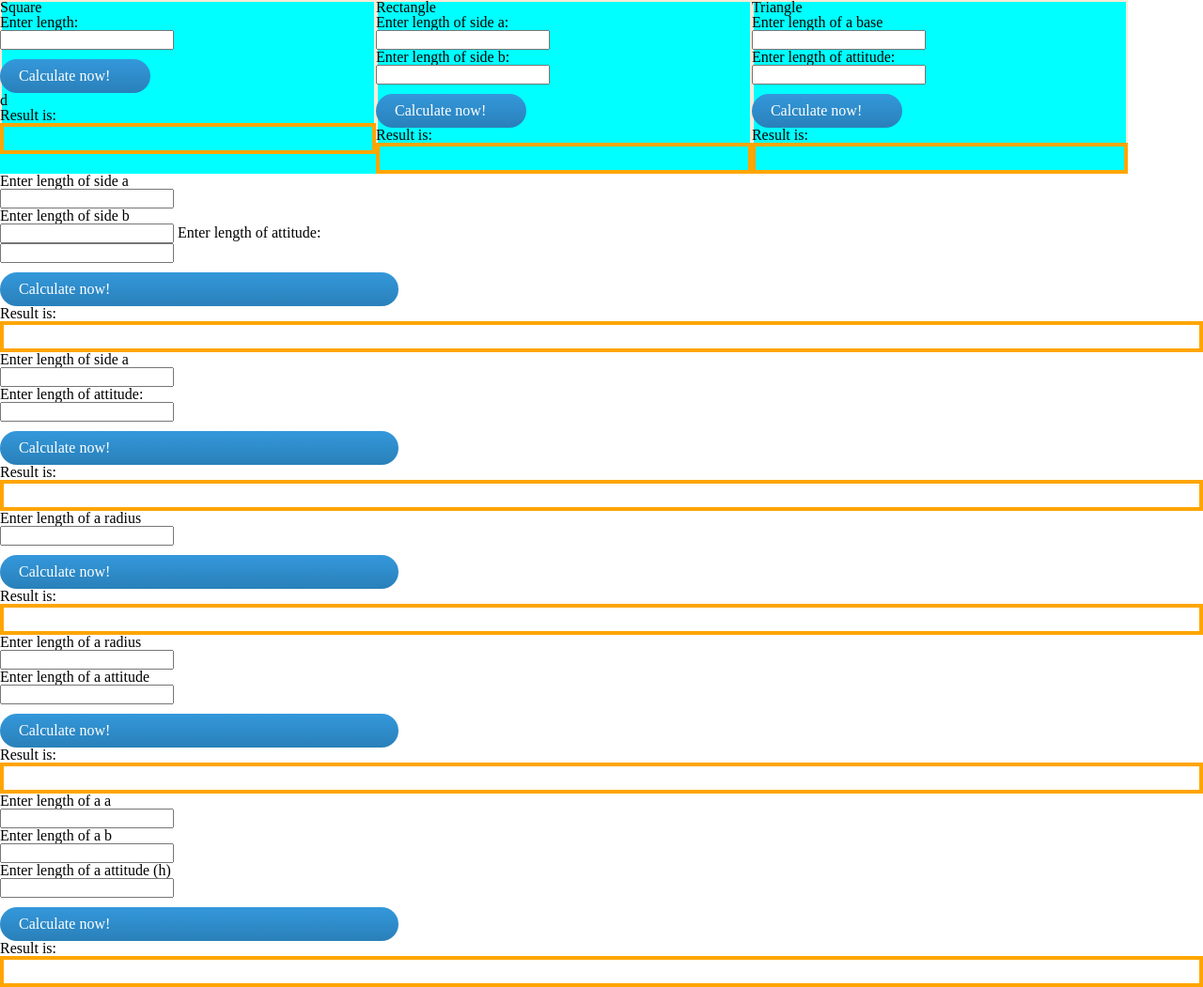
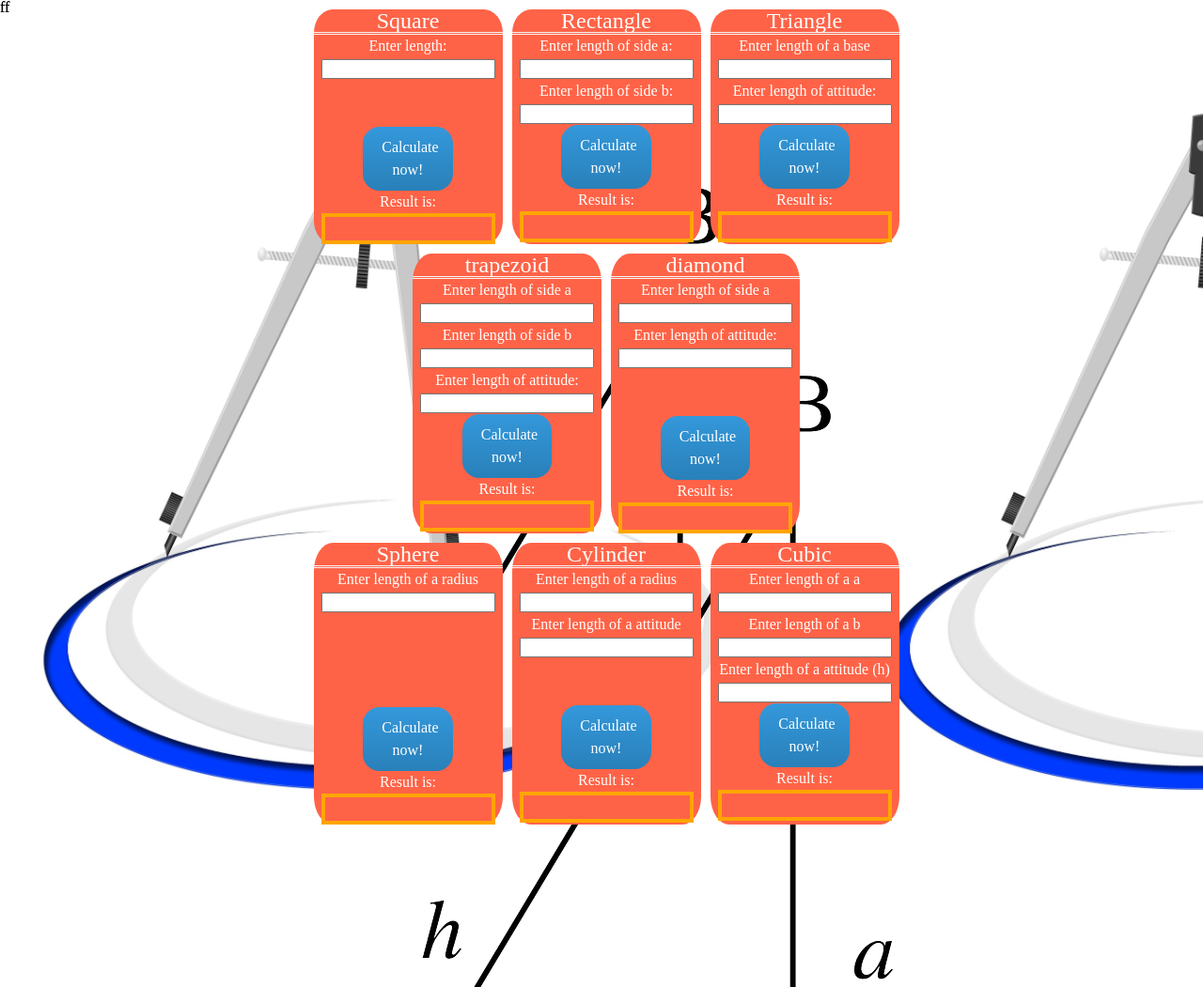
Before and after one commit to piotrww/Math, a plain HTML site: page index.html in a window 1280 px wide. Shown: the whole page at 94% size. After the commit the page ends 878 px from the top, so only its background shows below. Drawn offline with Linux system fonts and the light colour scheme.

Commit message:
Cleared structure of sections, added parallex effect (beta).

```diff
--- a/index.html
+++ b/index.html
@@ -4,7 +4,7 @@
     <link rel="stylesheet" type="text/css" href="styles/styles.css">
 
    <script src="script/jquery-2.1.4.js"></script>
-    <script type="text/javascript" src="script/script.js"></script>
+   <script type="text/javascript" src="script/script.js"></script>
 
 
     <meta charset="UTF-8">
@@ -12,18 +12,24 @@
 </head>
 <body>
 
+<article class="absoluteAll">
+    <div id="contLayer1">ff
+    </div>
+    <div id="contLayer2">ff
+    </div>
 
 
-<section class="row A grid-container">
+    <section class="flex-container">
     <!-- Figure 1, square-->
-    <div class="col-4">
+
+    <div class="flexItem">
         <h2>Square</h2>
         <form>
             Enter length:<br>
             <input type="number" min=1 id="myInputA1">
 
-            <div id="calculateA1">Calculate now!</div>
-            <p>d</p>
+            <div id="calculateA1" class="padding-top">Calculate now!</div>
+
             <div> Result is:
                 <div id="resultA1"></div>
             </div>
@@ -34,9 +40,9 @@
 
     <!-- Figure 2, rectangle-->
 
-    <div class="col-4">
+    <div class="flexItem">
         <h2>Rectangle</h2>
-        <p>
+        <form>
             <p>Enter length of side a:</p>
             <input type="number" min=1 id="myInputA2">
 
@@ -53,7 +59,7 @@
     <!-- Figure 3, triangle-->
 
 
-    <div class="col-4">
+    <div class="flexItem">
         <h2>Triangle</h2>
         <form>
             <p>Enter length of a base</p>
@@ -70,24 +76,25 @@
     </div>
 
 
-
 </section>
 
 
 
 
-<section>
+<section class="flex-container">
 
 
 
 
-    <div>
+    <div class="flexItem">
+        <h2>trapezoid</h2>
         <form>
             Enter length of side a<br>
             <input type="number" min=1 id="myInputB1a">
             <br>
             Enter length of side b <br>
             <input type="number" min=1 id="myInputB1b">
+            <br>
 
             Enter length of attitude:<br>
             <input type="number" min=1 id="myInputB1h">
@@ -103,7 +110,8 @@
 
 
 
-    <div>
+    <div class="flexItem">
+        <h2>diamond</h2>
         <form>
             Enter length of side a<br>
             <input type="number" min=1 id="myInputB2a">
@@ -125,12 +133,14 @@
 
 </section>
 
+<!--SECTION C-->
 
 
+<section class="flex-container">
+<!--sphere-->
 
-<section>
-<!--sphere-->
-    <div>
+    <div class="flexItem">
+        <h2>Sphere</h2>
         <form>
             Enter length of a radius<br>
             <input type="number" min=1 id="myInputC1R">
@@ -147,7 +157,8 @@
 
 <!--Cylinder-->
 
-    <div>
+    <div class="flexItem">
+        <h2>Cylinder</h2>
         <form>
 
             Enter length of a radius<br>
@@ -174,7 +185,8 @@
 
     <!--Cubic-->
 
-    <div>
+    <div class="flexItem">
+        <h2>Cubic</h2>
         <form>
 
             Enter length of a a<br>
@@ -203,12 +215,8 @@
         </form>
     </div>
 
-
-
-
-
 </section>
-
+</article>
 
 
 </body>
--- a/script/script.js
+++ b/script/script.js
@@ -73,7 +73,7 @@ $( document ).ready(function() {
 
 ////SECTION B
 
-  // Figure 1
+  // Figure 1, trapezoid
 
     $('#calculateB1').on('click', function(){
 
@@ -188,6 +188,15 @@ $( document ).ready(function() {
         }
 
     });
+//PARALER
+    function parralax() {
+        var prlxLayer1 = document.getElementById('contLayer1');
+        prlxLayer1.style.top = -(window.pageYOffset/8)+'px';
 
+        var prlxLayer2 = document.getElementById('contLayer2');
+        prlxLayer2.style.top = -(window.pageYOffset/2)+'px';
 
-});
+    }
+
+    window.addEventListener("scroll", parralax, false);
+    });
--- a/styles/styles.scss
+++ b/styles/styles.scss
@@ -1,6 +1,6 @@
 // RESET CSS
 
-html, body, div, span, applet, object, iframe, h1, h2, h3, h4, h5, h6, p, blockquote, pre, a, abbr, acronym, address, big, cite, code, del, dfn, em, img, ins, kbd, q, s, samp, small, strike, strong, sub, sup, tt, var, b, u, i, center, dl, dt, dd, ol, ul, li, fieldset, form, label, legend, table, caption, tbody, tfoot, thead, tr, th, td, article, aside, canvas, details, embed, figure, figcaption, footer, header, hgroup, menu, nav, output, ruby, section, summary, time, mark, audio, video {
+html, body, div, span, applet, object, iframe, h1, h2, h3, h4, h5, h6, p, blockquote, pre, a, abbr, acronym, address, big, cite, code, del, dfn, em, img, ins, kbd, q, s, samp, small, strike, strong, sub, sup, tt, var, b, u, i, center, dl, dt, dd, ol, ul, li, fieldset, form, label, legend, table, caption, tbody, tfoot, thead, tr, th, td, article, aside, canvas, details, embed, figure, figcaption, footer, header, menu, nav, output, ruby, section, summary, time, mark, audio, video {
   margin:0;
   padding:0;
   border:0;
@@ -9,13 +9,15 @@ html, body, div, span, applet, object, iframe, h1, h2, h3, h4, h5, h6, p, blockq
   vertical-align:baseline;
 }
 
-article, aside, details, figcaption, figure, footer, header, hgroup, menu, nav, section {
+article, aside, details, figcaption, figure, footer, header, menu, nav, section {
   display:block;
 }
 
 body {
   line-height:1;
+  background: url(http://lorempixel.com/400/200/sports) fixed;
 }
+
 
 ul, ol {
   list-style:none;
@@ -35,12 +37,42 @@ table {
   border-spacing:0;
 }
 
+//Font
 
+@font-face {
+  font-family: 'Lato-Black', 'Arial', sans-serif;
+  src: url('../fonts/Lato-Black.ttf');
 
-///
+}
+
+/// General
+
+body {
+   background: url('../images/zirkel.jpg');
+  background-size: 70%;
+
+}
+
 p {
   margin: 0;
 }
+
+
+//
+
+h2 {
+  font-size: 1.5rem;
+  border-bottom: 0.2rem double whitesmoke;
+}
+
+#calculateA1, #calculateB2, #calculateC2  {
+  margin-top: 50px;
+}
+
+#calculateC1  {
+  margin-top: 100px;
+}
+
 
 div[id^="calculate"] {
   cursor: pointer;
@@ -49,7 +81,7 @@ div[id^="calculate"] {
   background-image: linear-gradient(to bottom, #3498db, #2980b9);
   border-radius: 18px;
   color: #ffffff;
-  margin-top: 10px;
+  margin: 0 auto;
   padding: 10px 20px 10px 20px;
   text-decoration: none;
 
@@ -59,6 +91,7 @@ div[id^="calculate"] {
     text-decoration: none;
   }
 
+
 }
 
 
@@ -66,19 +99,17 @@ div[id^="calculate"] {
 div[id^="result"] {
   border: 4px solid orange;
   min-height: 25px;
+
 }
 
 .warning {
-  color: red;
+  color: white;
 
 }
 
-.A {
-  background-color: aqua;
 
-
-
-  form {
+form {
+    padding: 0 0.5rem 0 0.5rem;
 
 
     #warning {
@@ -87,49 +118,57 @@ div[id^="result"] {
     }
   }
 
-};
+
+
+//parallex
+
+
+#contLayer1 {
+  position: fixed;
+  background: url('../images/triangle.png') no-repeat 0 200px;
+  width: 100%;
+  height: 700px;
+  z-index: -1;
+}
+
+#contLayer2 {
+  position: fixed;
+  background: url('../images/triangle.png') no-repeat 120px 400px;
+  width: 100%;
+  height: 1200px;
+  z-index: -1;
+}
 
 
 
 
+//FLEX
 
 
+.flex-container {
+  padding: 0;
+  margin: 0;
+  list-style: none;
+  display: flex;
+//  flex-flow: row wrap;
+  justify-content: center;
 
 
-.grid-container {
-  width : 100%;
-  max-width : 1200px;
-  box-sizing: border-box;
+  .flexItem {
+    border-radius: 10%;
+    background: tomato;
+    //padding: 50x;
+    //width: 200px;
+    //height: 150px;
+    margin-top: 10px;
+    margin-left: 10px;
+    //line-height: 150px;
+    color: white;
+    //font-weight: bold;
+    font-size: 1em;
+    text-align: center;
+    line-height: 1.5rem;
+
+  }
+
 }
-
-.row:after {
-  content: "";
-  clear: both;
-  display: block;
-}
-[class*="col-"] {
-  float: left;
-  min-height: 1px;
-  box-shadow: inset 0 0 0 2px antiquewhite;
-  //gutter
- // padding: 12px;
-}
-.col-1 {width: 8.33%;}
-.col-2 {width: 16.66%;}
-.col-3 {width: 25%;}
-.col-4 {width: 33.33%;
-        }
-
-.col-5 {width: 41.66%;}
-.col-6 {width: 50%;}
-.col-7 {width: 58.33%;}
-.col-8 {width: 66.66%;}
-.col-9 {width: 75%;}
-.col-10 {width: 83.33%;}
-.col-11 {width: 91.66%;}
-.col-12 {width: 100%;}
-
-.myWidth {
-  margin: 0 auto;
-  width: 90%;
-}
```
Also changed, not shown: fonts/Lato-Black.ttf (added), fonts/Lato-BlackItalic.ttf (added), fonts/Lato-Bold.ttf (added), fonts/Lato-BoldItalic.ttf (added), fonts/Lato-Hairline.ttf (added), fonts/Lato-HairlineItalic.ttf (added), fonts/Lato-Italic.ttf (added), fonts/Lato-Light.ttf (added), fonts/Lato-LightItalic.ttf (added), fonts/Lato-Regular.ttf (added), images/triangle.png (added), images/zirkel.jpg (added), styles/styles.css, 1 other file.
